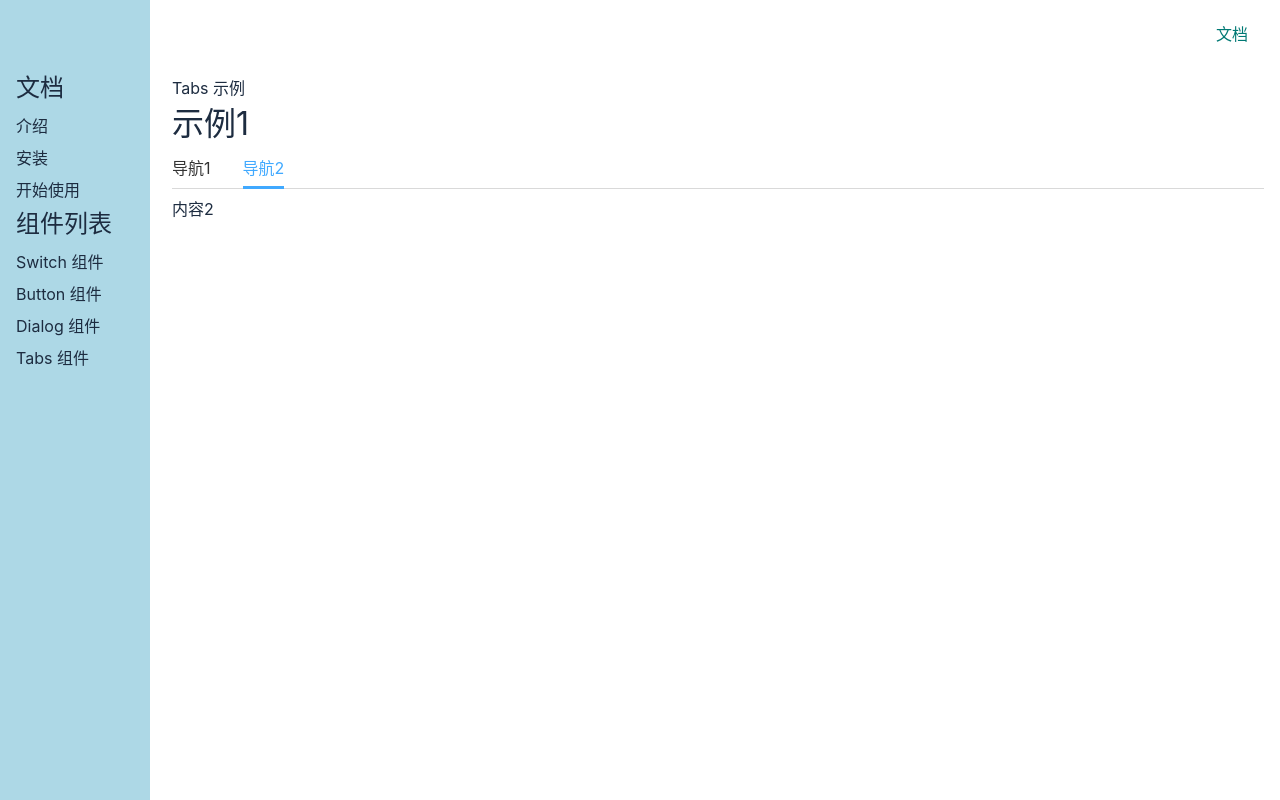
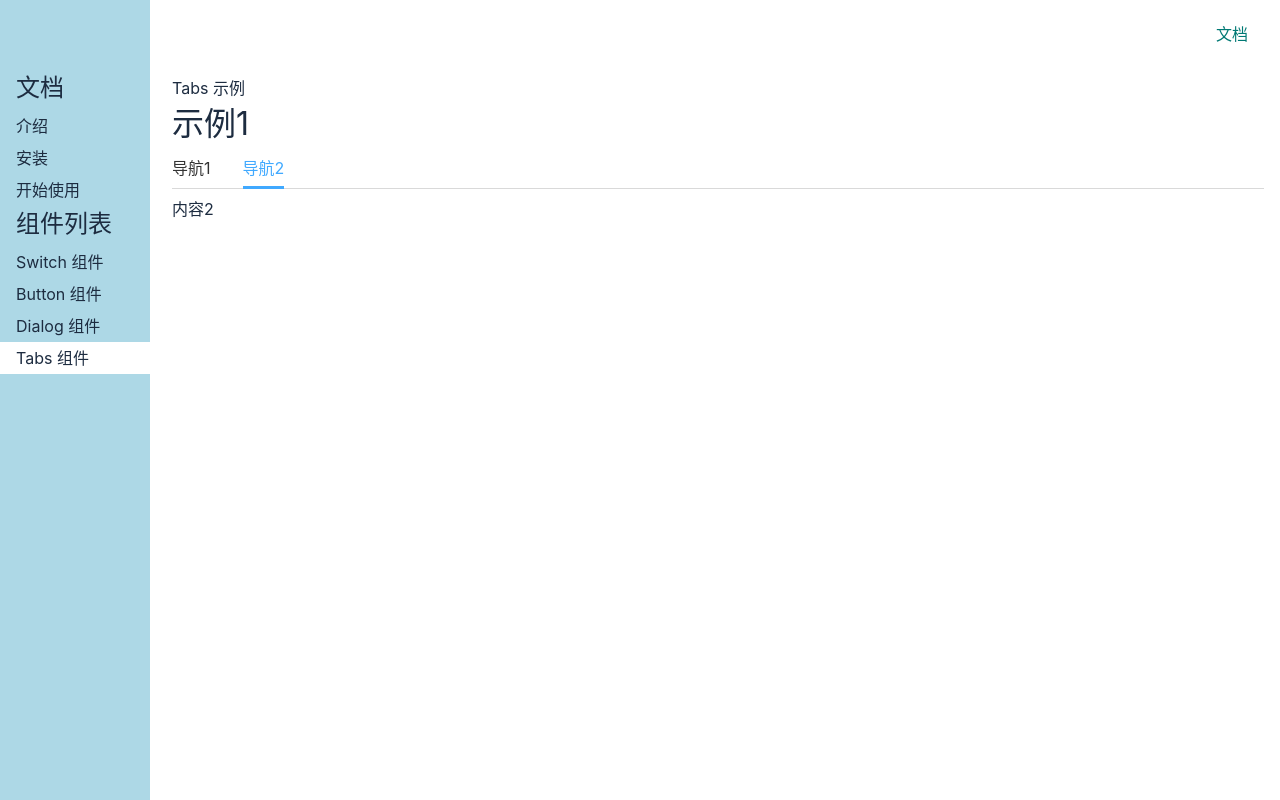
Before and after one commit to 114886/hero-ui-develop, a Vue app: page /#/doc/tabs in a window 1280 px wide. Built offline with nearby package versions, Linux system fonts and the light colour scheme.

Commit message:
路由选中高亮

```diff
--- a/src/views/Doc.vue
+++ b/src/views/Doc.vue
@@ -59,57 +59,55 @@ export default {
   display: flex;
   flex-direction: column;
   height: 100vh;
-
   > .nav {
     flex-shrink: 0;
   }
-
   > .content {
     flex-grow: 1;
     padding-top: 60px;
     padding-left: 156px;
-
     @media (max-width: 500px) {
       padding-left: 0;
     }
   }
 }
-
 .content {
   display: flex;
-
   > aside {
     flex-shrink: 0;
   }
-
   > main {
     flex-grow: 1;
     padding: 16px;
     background: white;
   }
 }
-
 aside {
   background: lightblue;
   width: 150px;
-  padding: 16px;
+  padding: 16px 0;
   position: fixed;
   top: 0;
   left: 0;
   padding-top: 70px;
   height: 100%;
-
   > h2 {
     margin-bottom: 4px;
+    padding: 0 16px;
   }
-
   > ol {
     > li {
-      padding: 4px 0;
+      > a {
+        display: block;
+        padding: 4px 16px;
+        text-decoration: none;
+      }
+      .router-link-active {
+        background: white;
+      }
     }
   }
 }
-
 main {
   overflow: auto;
 }
```
